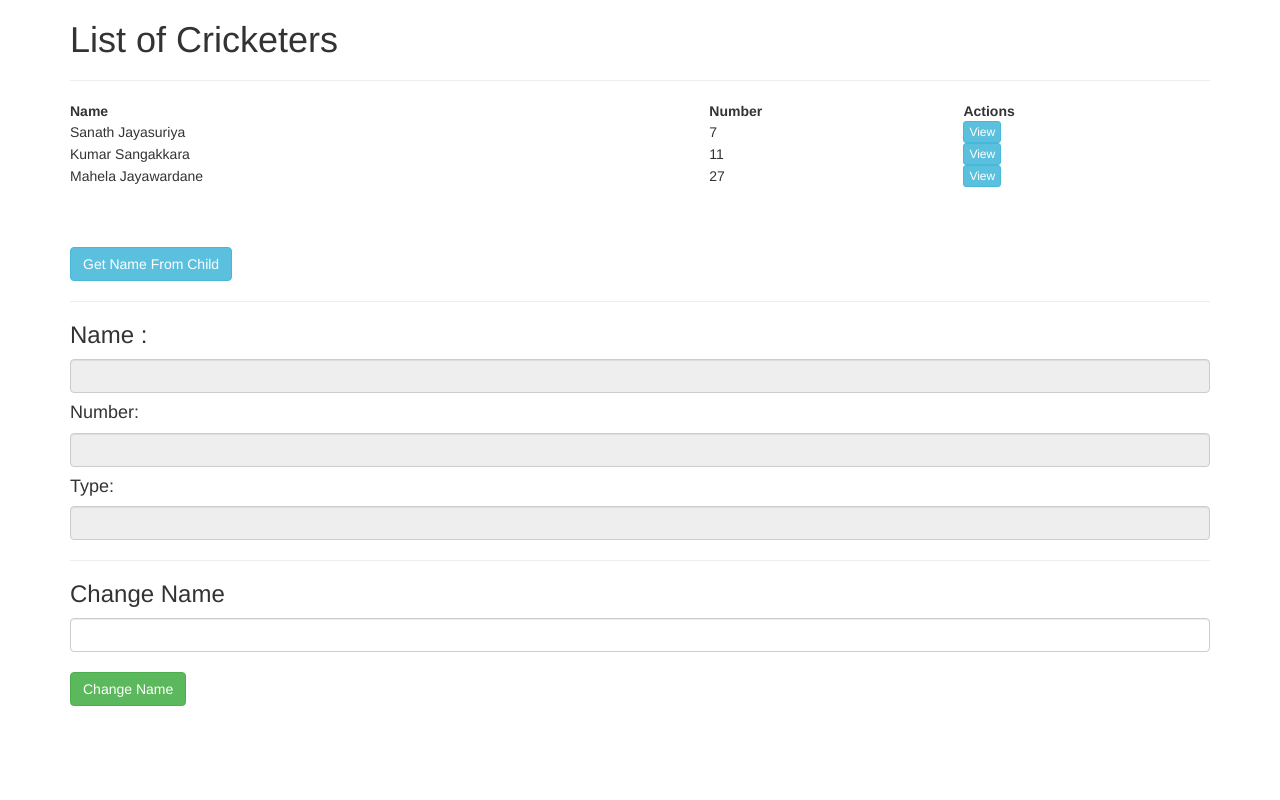
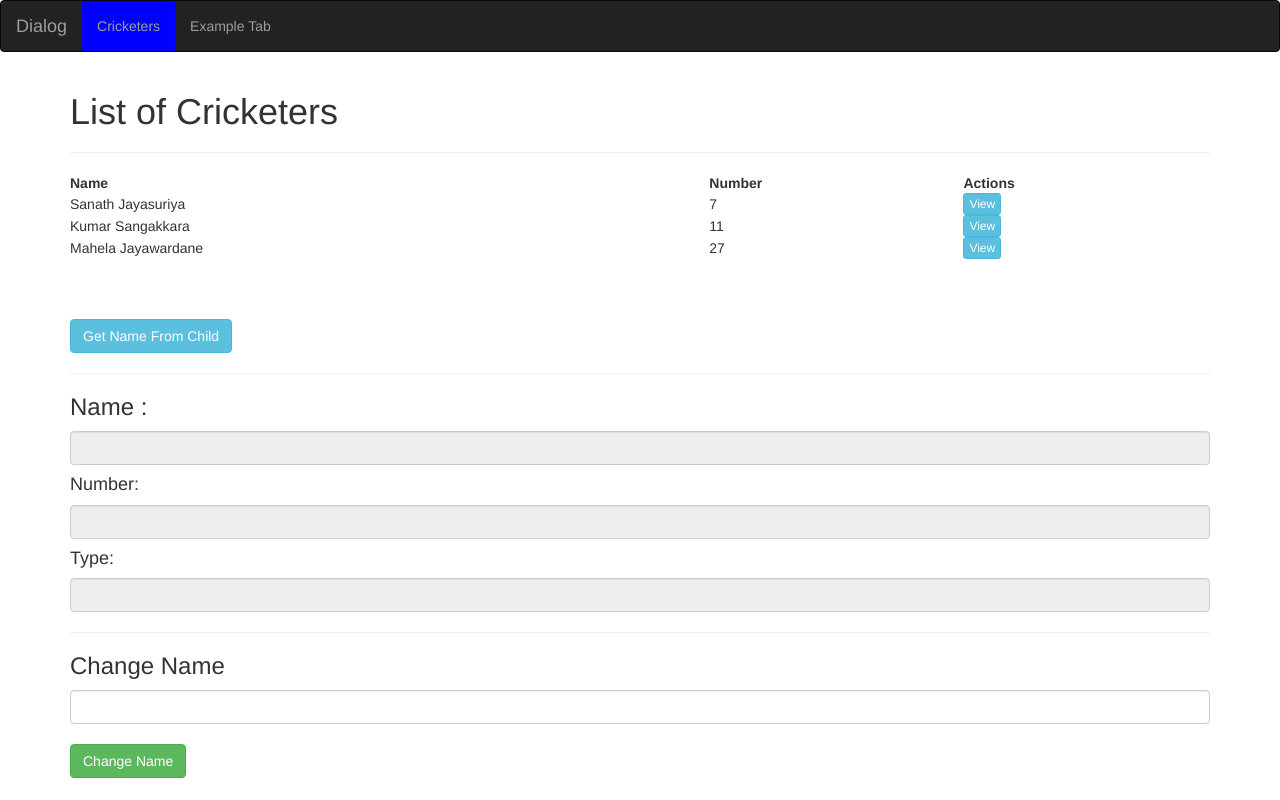
Before and after one commit to js-lecs/dialog-intro, an Angular app: page /cricketers in a window 1280 px wide. Built offline with nearby package versions, Linux system fonts and the light colour scheme.

Commit message:
basic routing

```diff
--- a/src/app/app.component.css
+++ b/src/app/app.component.css
@@ -0,0 +1,4 @@
+.active-route{
+    background-color:blue;
+    color:black;
+}
--- a/src/app/app.component.html
+++ b/src/app/app.component.html
@@ -1 +1,23 @@
+<nav class="navbar navbar-inverse">
+    <div class="container-fluid">
+        <div class="navbar-header">
+            <a class="navbar-brand" href="#">Dialog</a>
+        </div>
+
+        <div class="collapse navbar-collapse" id="bs-example-navbar-collapse-1">
+            <ul class="nav navbar-nav">
+                <li routerLinkActive="active-route">
+                    <a routerLink="cricketers">Cricketers
+
+                    </a>
+                </li>
+                <li routerLinkActive="active-route">
+                    <a routerLink="exampleTab">Example Tab</a>
+                </li>
+
+            </ul>
+        </div>
+    </div>
+</nav>
+
 <router-outlet></router-outlet>
--- a/src/index.html
+++ b/src/index.html
@@ -9,6 +9,7 @@
   <link rel="icon" type="image/x-icon" href="favicon.ico">
 </head>
 <body>
+
   <app-root></app-root>
 </body>
 </html>
```
